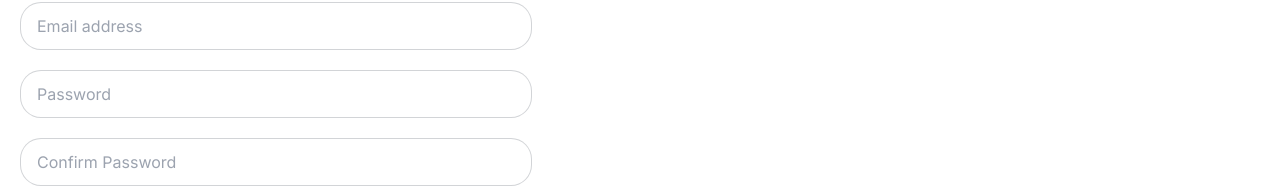
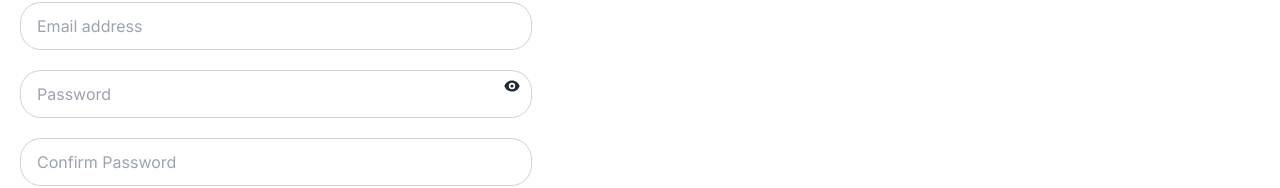
Before and after one commit to jahids/surge-frontend, a React (Vite) app: page /registration in a window 1280 px wide. Shown: the part 275-463 px from the top of the page. Built offline with nearby package versions, Linux system fonts and the light colour scheme.

Commit message:
brachn updated

```diff
--- a/src/Components/LoginForm/LoginFrom.tsx
+++ b/src/Components/LoginForm/LoginFrom.tsx
@@ -1,8 +1,10 @@
 import './login.css';
 import { BsArrowLeft } from 'react-icons/bs';
 import companyLogo from '../../assets/img/logo.svg';
+import { useNavigate } from 'react-router';
 
 const LoginFrom = () => {
+  const navigate = useNavigate();
   return (
     <div className="p-5">
       <div>
@@ -61,7 +63,12 @@ const LoginFrom = () => {
         <div className="mt-10 text-center">
           <small className="text-[12px]">
             Dont's have an account ?{' '}
-            <span className="text-[#1DCC98]">Sign Up</span>
+            <span
+              onClick={() => navigate('/registration')}
+              className="text-[#1DCC98]"
+            >
+              Sign Up
+            </span>
           </small>
         </div>
         {/* --- bottom text & link ---  */}
--- a/src/Components/RegistrationFrom/RegistrationFrom.tsx
+++ b/src/Components/RegistrationFrom/RegistrationFrom.tsx
@@ -4,6 +4,9 @@ import companyLogo from '../../assets/img/logo.svg';
 import { useForm, Controller } from 'react-hook-form';
 import { yupResolver } from '@hookform/resolvers/yup';
 import * as yup from 'yup';
+import { Navigate, useNavigate } from 'react-router';
+import { useState } from 'react';
+import { HiEye, HiEyeOff } from 'react-icons/hi';
 
 const RegistrationFrom = () => {
   const schema = yup.object().shape({
@@ -14,6 +17,12 @@ const RegistrationFrom = () => {
       .oneOf([yup.ref('password'), null], 'Passwords must match'),
     agreement: yup.boolean().oneOf([true], 'You must agree to the terms'),
   });
+  const [showPassword, setShowPassword] = useState(false);
+
+  const togglePasswordVisibility = () => {
+    setShowPassword((prevShowPassword) => !prevShowPassword);
+  };
+
   const {
     control,
     handleSubmit,
@@ -21,6 +30,8 @@ const RegistrationFrom = () => {
   } = useForm({
     resolver: yupResolver(schema),
   });
+
+  const navigate= useNavigate()
 
   const onSubmit = (data: any) => {
     // Handle form submission here
@@ -82,14 +93,23 @@ const RegistrationFrom = () => {
               control={control}
               defaultValue=""
               render={({ field }) => (
+                <div className="relative">
                   <input
                     {...field}
-                  type="password"
+                    type={showPassword ? 'text' : 'password'}
                     placeholder="Password"
                     className="input input-bordered w-full max-w-lg rounded-[21px] focus:outline-none focus:ring-2 focus:ring-[#908FEC]"
                   />
+                  <span
+                    className="absolute right-3 top-2 cursor-pointer"
+                    onClick={togglePasswordVisibility}
+                  >
+                    {showPassword ? <HiEyeOff /> : <HiEye />}
+                  </span>
+                </div>
               )}
             />
+
             <p className="text-red-500 text-sm">{errors.password?.message}</p>
           </div>
 
@@ -107,6 +127,7 @@ const RegistrationFrom = () => {
                 />
               )}
             />
+
             <p className="text-red-500 text-sm">
               {errors.confirmPassword?.message}
             </p>
@@ -153,7 +174,7 @@ const RegistrationFrom = () => {
         <div className="mt-10 text-center">
           <p className="text-[#03314B]">
             Already have an account ?{' '}
-            <span className="text-[#3500D4]">Sign in</span>
+            <span onClick={()=>navigate('/login')} className="text-[#3500D4]">Sign in</span>
           </p>
         </div>
       </div>
```
Lines whose indentation alone changed are shown as unchanged.
